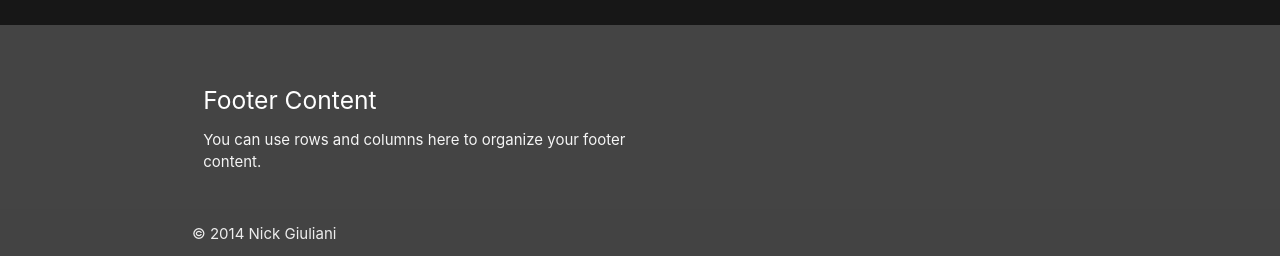
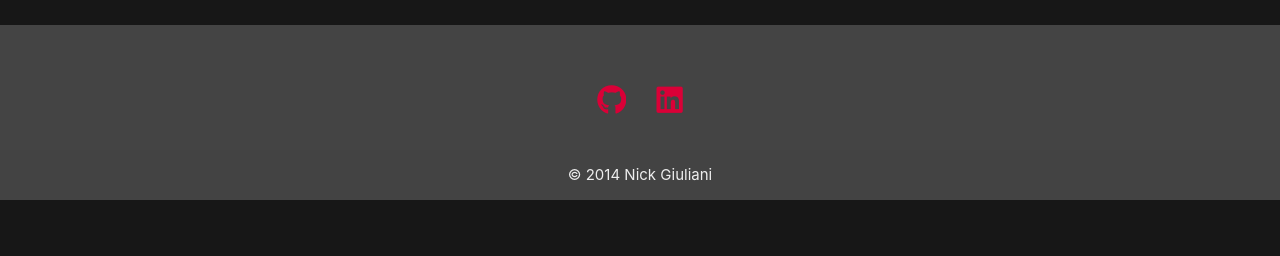
Before and after one commit to thereeling/react-portfolio, a React (Create React App) app: page / in a window 1280 px wide. Shown: the part 608-864 px from the top of the page. After the commit the page ends 808 px from the top, so only its background shows below. Built offline with nearby package versions, Linux system fonts and the light colour scheme.

Commit message:
footer styling complete

```diff
--- a/src/components/Footer/index.js
+++ b/src/components/Footer/index.js
@@ -1,4 +1,5 @@
-import React from 'react'
+import React from 'react';
+import StyledFooterIcon from '../StylingComponents/StyledFooterIcon';
 
 const Footer = () => {
 
@@ -6,14 +7,14 @@ const Footer = () => {
         <footer style={{backgroundColor: 'var(--dark-gray)'}}className="page-footer">
           <div className="container">
             <div className="row">
-              <div className="col l6 s12">
-                <h5 className="white-text">Footer Content</h5>
-                <p className="grey-text text-lighten-4">You can use rows and columns here to organize your footer content.</p>
+              <div className="col s12 center">
+              <a href='https://github.com/thereeling' target='_blank' rel="noreferrer"><StyledFooterIcon className="waves-effect waves-red small fab fa-github"></StyledFooterIcon></a>
+              <a href='https://www.linkedin.com/in/ngiuliani94/' target='_blank' rel="noreferrer"><StyledFooterIcon className="waves-effect waves-red small fab fa-linkedin"></StyledFooterIcon></a>
               </div>
             </div>
           </div>
           <div className="footer-copyright">
-            <div className="container">
+            <div className="container center">
             © 2014 Nick Giuliani
             </div>
           </div>
--- /dev/null
+++ b/src/components/StylingComponents/StyledFooterIcon.js
@@ -0,0 +1,11 @@
+import styled from "styled-components";
+import StyledIcon from "./StyledIcon";
+
+const StyledFooterIcon = styled(StyledIcon)`
+&&&{
+    color: var(--red);
+    margin: 0.5em;
+}
+`
+
+export default StyledFooterIcon
```
